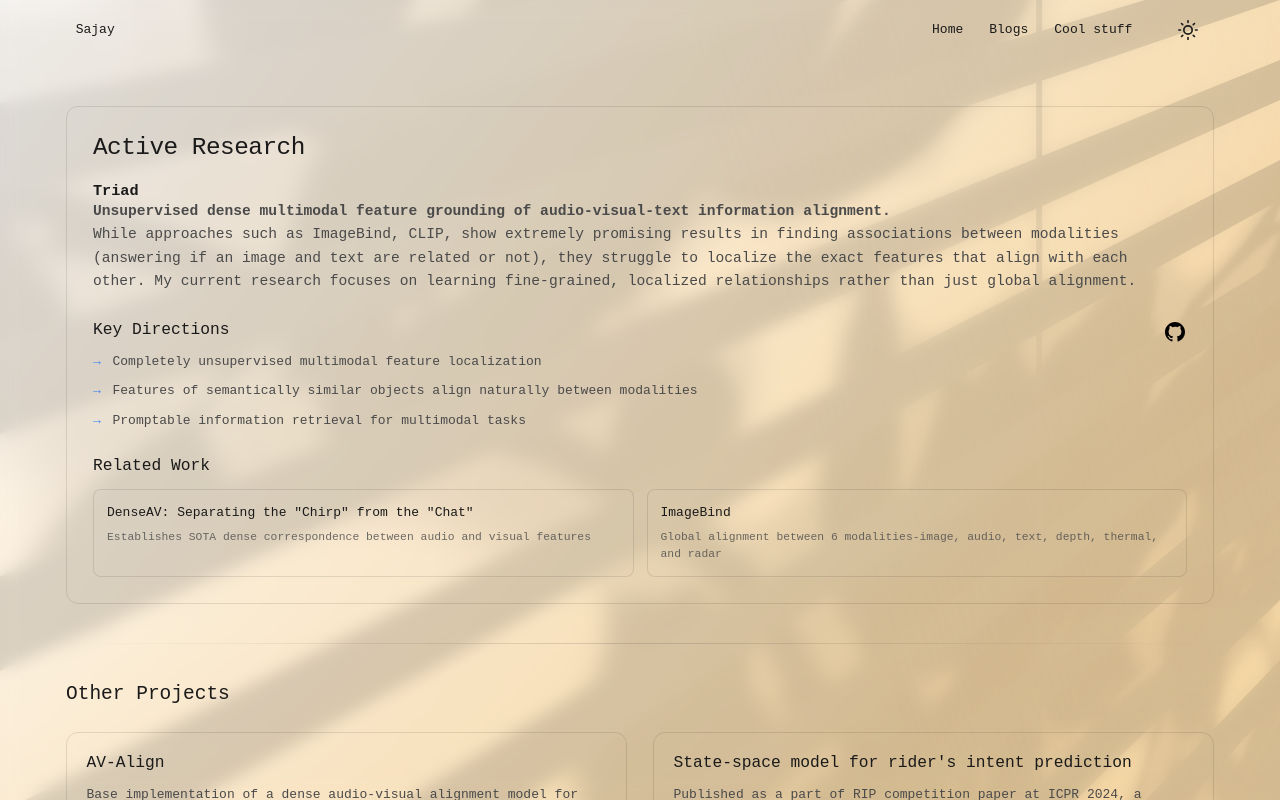
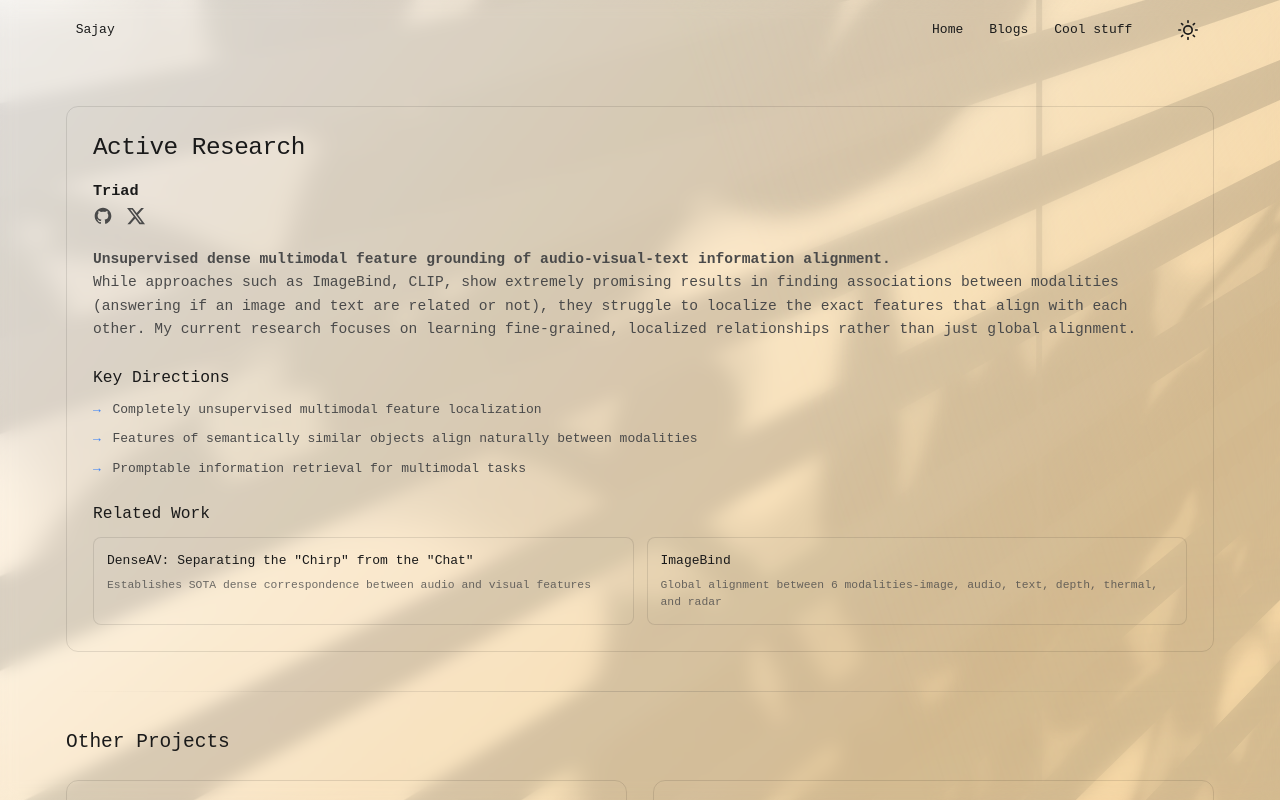
Before and after one commit to SajayR/Sadge, a website: page projects.html in a window 1280 px wide. Drawn offline with Linux system fonts and the light colour scheme.

Commit message:
added x/git to research

```diff
--- a/projects.html
+++ b/projects.html
@@ -88,20 +88,25 @@
                 <div class="research-content">
                     <h2>Active Research</h2>
                     <h3>Triad</h3>
+                    <div class="social-links" style="margin-top: 0.5rem; margin-bottom: 1rem; justify-content: flex-start;">
+                        <a href="https://github.com/SajayR/Triad" aria-label="GitHub Project">
+                            <svg width="24" height="24" viewBox="0 0 24 24" fill="currentColor">
+                                <path fill-rule="evenodd" clip-rule="evenodd"
+                                      d="M12 2C6.477 2 2 6.463 2 11.97c0 4.404 2.865 8.14 6.839 9.458.5.092.682-.216.682-.48 0-.236-.008-.864-.013-1.695-2.782.602-3.369-1.337-3.369-1.337-.454-1.151-1.11-1.458-1.11-1.458-.908-.618.069-.606.069-.606 1.003.07 1.531 1.027 1.531 1.027.892 1.524 2.341 1.084 2.91.828.092-.643.35-1.083.636-1.332-2.22-.251-4.555-1.107-4.555-4.927 0-1.088.39-1.979 1.029-2.675-.103-.252-.446-1.266.098-2.638 0 0 .84-.268 2.75 1.022A9.606 9.606 0 0112 6.82c.85.004 1.705.114 2.504.336 1.909-1.29 2.747-1.022 2.747-1.022.546 1.372.202 2.386.1 2.638.64.696 1.028 1.587 1.028 2.675 0 3.83-2.339 4.673-4.566 4.92.359.307.678.915.678 1.846 0 1.332-.012 2.407-.012 2.734 0 .267.18.577.688.48C19.137 20.107 22 16.373 22 11.969 22 6.463 17.522 2 12 2z"/>
+                            </svg>
+                        </a>
+                        <a href="https://x.com/SajayRRR/status/1886834048053747736" aria-label="Twitter Thread">
+                            <svg width="24" height="24" viewBox="0 0 24 24" fill="currentColor">
+                                <path d="M18.244 2.25h3.308l-7.227 8.26 8.502 11.24H16.17l-5.214-6.817L4.99 21.75H1.68l7.73-8.835L1.254 2.25H8.08l4.713 6.231zm-1.161 17.52h1.833L7.084 4.126H5.117z"/>
+                            </svg>
+                        </a>
+                    </div>
                     <p class="research-description">
                     <b>Unsupervised dense multimodal feature grounding of audio-visual-text information alignment.</b><br>
                         While approaches such as ImageBind, CLIP, show extremely promising results in finding associations between modalities (answering if an image and text are related or not), they struggle to localize the exact features that align with each other. My current research focuses on learning fine-grained, localized relationships rather than just global alignment.
                     </p>
                     <div class="research-highlights">
-                        <div style="display: flex; justify-content: space-between; align-items: center;">
-                            <h3>Key Directions</h3>
-                            <a href="https://github.com/SajayR/Triad" aria-label="View Project on GitHub">
-                                <svg width="24" height="24" viewBox="0 0 24 24" fill="currentColor">
-                                    <path fill-rule="evenodd" clip-rule="evenodd"
-                                          d="M12 2C6.477 2 2 6.463 2 11.97c0 4.404 2.865 8.14 6.839 9.458.5.092.682-.216.682-.48 0-.236-.008-.864-.013-1.695-2.782.602-3.369-1.337-3.369-1.337-.454-1.151-1.11-1.458-1.11-1.458-.908-.618.069-.606.069-.606 1.003.07 1.531 1.027 1.531 1.027.892 1.524 2.341 1.084 2.91.828.092-.643.35-1.083.636-1.332-2.22-.251-4.555-1.107-4.555-4.927 0-1.088.39-1.979 1.029-2.675-.103-.252-.446-1.266.098-2.638 0 0 .84-.268 2.75 1.022A9.606 9.606 0 0112 6.82c.85.004 1.705.114 2.504.336 1.909-1.29 2.747-1.022 2.747-1.022.546 1.372.202 2.386.1 2.638.64.696 1.028 1.587 1.028 2.675 0 3.83-2.339 4.673-4.566 4.92.359.307.678.915.678 1.846 0 1.332-.012 2.407-.012 2.734 0 .267.18.577.688.48C19.137 20.107 22 16.373 22 11.969 22 6.463 17.522 2 12 2z"/>
-                                </svg>
-                            </a>
-                        </div>
+                        <h3>Key Directions</h3>
                         <ul>
                             <li>Completely unsupervised multimodal feature localization</li>
                             <li>Features of semantically similar objects align naturally between modalities</li>
```
